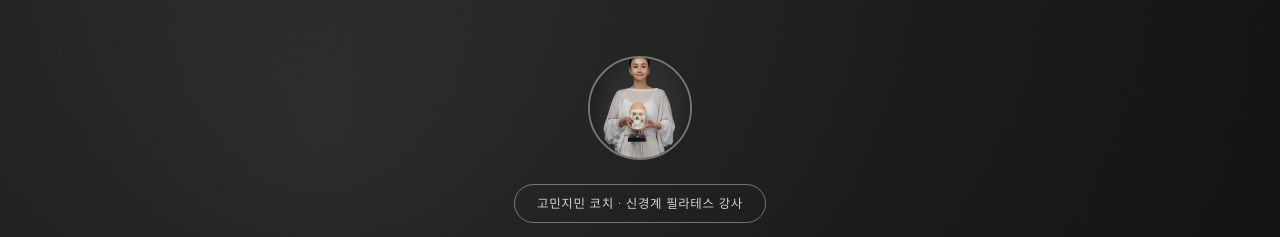
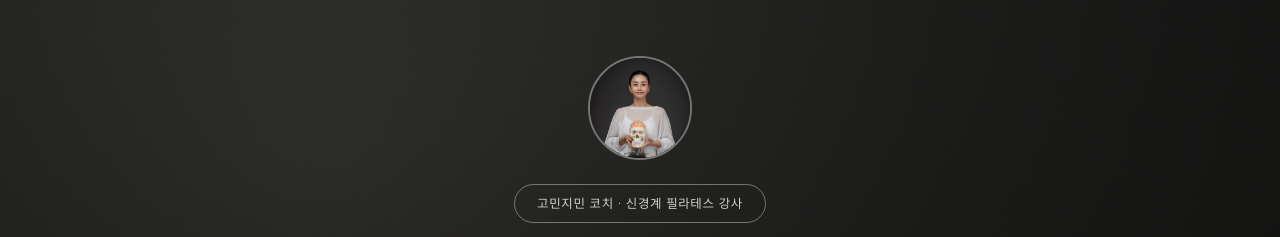
Before and after one commit to gominjimin/gominjimin_homepage, a plain HTML site: page index.html in a window 1280 px wide. Shown: the part 60-297 px from the top of the page. Drawn offline with Linux system fonts and the light colour scheme; a web font is replaced by a local one.

Commit message:
프로필 사진 얼굴+뇌모형 크롭 적용

```diff
--- a/index.html
+++ b/index.html
@@ -28,7 +28,9 @@
   <section class="hero">
     <div class="hero__bg"></div>
     <div class="container hero__inner">
-      <img src="assets/images/coach-hero.jpg" alt="고민지민 코치" class="hero__avatar" />
+      <div class="hero__avatar-wrap">
+        <img src="assets/images/coach-hero-avatar.jpg" alt="고민지민 코치" class="hero__avatar" />
+      </div>
       <p class="hero__badge">고민지민 코치 · 신경계 필라테스 강사</p>
       <h1 class="hero__title">
         예민함을 성격의 문제로<br />
--- a/style.css
+++ b/style.css
@@ -154,13 +154,19 @@ a {
   align-items: center;
 }
 
-.hero__avatar {
+.hero__avatar-wrap {
   width: 104px;
   height: 104px;
   border-radius: 50%;
-  object-fit: cover;
+  overflow: hidden;
   border: 2px solid rgba(240, 239, 235, 0.4);
   margin-bottom: 24px;
+}
+
+.hero__avatar {
+  width: 100%;
+  height: 100%;
+  object-fit: cover;
 }
 
 .hero__badge {
```
Also changed, not shown: assets/images/coach-hero-avatar.jpg (added).
